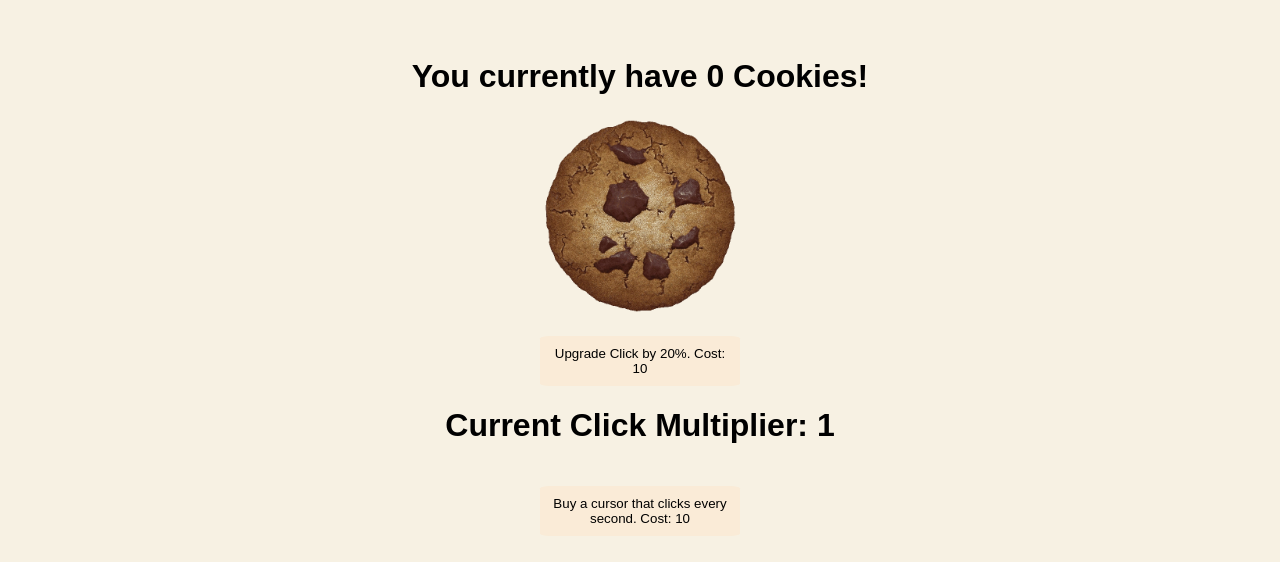
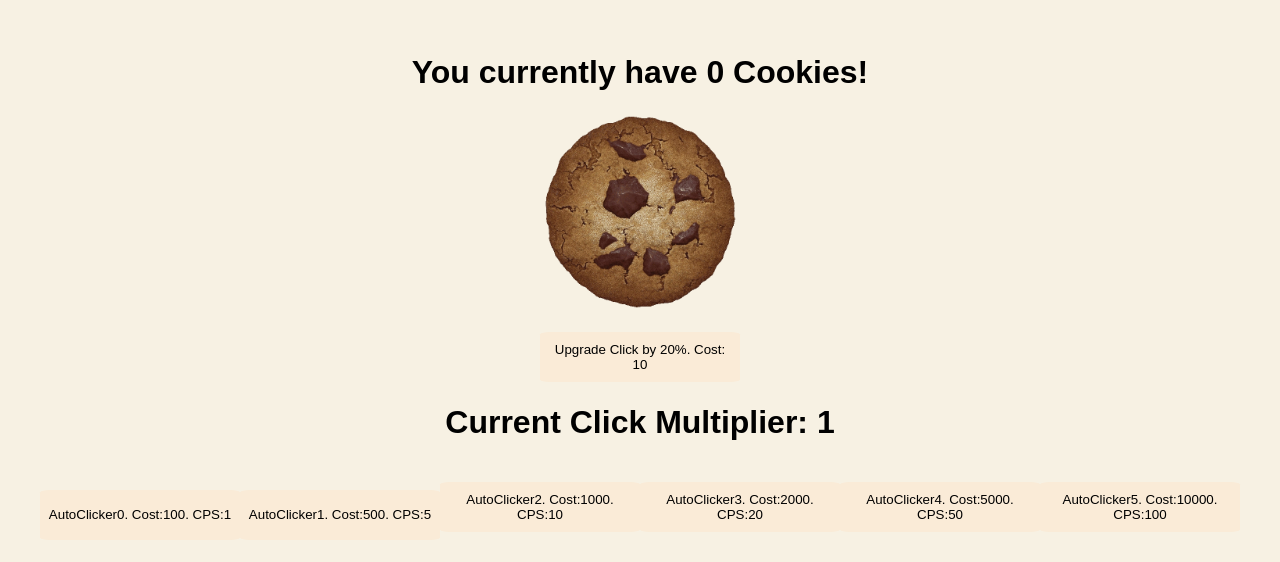
Before and after one commit to DQ4443/ReactCookieClicker, a React (Create React App) app in the folder cookie_clicker/: page / in a window 1280 px wide. Shown: the part 114-676 px from the top of the page. Built offline with nearby package versions, Linux system fonts and the light colour scheme.

Commit message:
finish code for multi tier autoclicker support

```diff
--- a/cookie_clicker/src/App.css
+++ b/cookie_clicker/src/App.css
@@ -51,7 +51,7 @@ button {
   text-shadow: 1px 1px 2px #fff;
 }
 
-.BuyCursor {
+.BuyAC {
   margin-top: 20px;
   background-color: antiquewhite;
   width: 200px;
@@ -60,6 +60,6 @@ button {
   transition: transform 0.1s ease;
 }
 
-.BuyCursor:hover {
+.BuyAC:hover {
   transform: scale(1.1);
 }
--- a/cookie_clicker/src/App.js
+++ b/cookie_clicker/src/App.js
@@ -1,9 +1,9 @@
 import React, { useEffect, useState } from 'react';
-import Cookie from './Cookie';
-import ScoreBoard from './ScoreBoard';
-import UpgradeButton from './UpgradeButton';
-import ClickMultiplier from './ClickMultiplier';
-import BuyCursor from './BuyCursor';
+import Cookie from './Components/Cookie';
+import ScoreBoard from './Components/ScoreBoard';
+import UpgradeButton from './Components/UpgradeButton';
+import ClickMultiplier from './Components/ClickMultiplier';
+import AutoClickerManager from './Components/AutoClickerManager';
 import './App.css';
 
 function App() {
@@ -11,7 +11,18 @@ function App() {
   const [clickMultiplier, setClickMultiplier] = useState(1); // initialize clickMultiplier to 1
   const [clickUpgradeCost, setClickUpgradeCost] = useState(10); // initialize clickUpgradeCost to 100
   const [cursorAmount, setCursorAmount] = useState(0); // initialize cursorAmount to 0
-  const [cursorCost, setCursorCost] = useState(10); // initialize cursorCost to 10
+  // const [cursorCost, setCursorCost] = useState(10); // initialize cursorCost to 10
+
+  const autoClickerShop = [
+    { cost: 100, CPS: 1 },    // index 0
+    { cost: 500, CPS: 5 },    // index 1
+    { cost: 1000, CPS: 10 },  // index 2
+    { cost: 2000, CPS: 20 },  // index 3
+    { cost: 5000, CPS: 50 },  // index 4
+    { cost: 10000, CPS: 100 } // index 5
+  ];
+
+  const [autoClickersOwned, setAutoClickersOwned] = useState(new Array(autoClickerShop.length).fill(0));
 
 
   const handleCookieClick = () => {
@@ -21,27 +32,38 @@ function App() {
 
   const handleUpgradeClick = () => {
     if (score >= clickUpgradeCost) { // if score is less than clickUpgradeCost, return (do nothing
-      setClickMultiplier(prevClickMultiplier => prevClickMultiplier * 1.2); // increase clickMultiplier by 20%
+      setClickMultiplier(prevClickMultiplier => prevClickMultiplier + 10000); // increase clickMultiplier by 20%
       setScore(prevScore => prevScore - clickUpgradeCost); // subtract clickUpgradeCost from score
-      setClickUpgradeCost(prevClickUpgradeCost => prevClickUpgradeCost + 20); // increase clickUpgradeCost by 100%
+      setClickUpgradeCost(prevClickUpgradeCost => prevClickUpgradeCost * 1.2); // increase clickUpgradeCost by 100%
     };
   };
 
-  const buyCursor = () => {
-    if (score >= cursorCost) {
-      setCursorAmount(prevCursorAmount => prevCursorAmount + 1);
-      setScore(prevScore => prevScore - cursorCost);
-      setCursorCost(prevCursorCost => prevCursorCost * 1.2);
+  const buyAutoClicker = (index) => {
+    console.log('I was clicked')
+    const cost = autoClickerShop[index].cost;
+    if (score >= cost) {
+      setScore(prevScore => prevScore - cost);
+      setAutoClickersOwned(prevAutoClickersOwned => {
+        const newAutoClickerOwned = [...prevAutoClickersOwned];
+        newAutoClickerOwned[index]++;
+        console.log(newAutoClickerOwned);
+        return newAutoClickerOwned
+      });
     };
-  };
+  }
 
   useEffect(() => {
     const interval = setInterval(() => {
-      setScore(prevScore => prevScore + cursorAmount);
+      // store the total CPS (cookies per second) in totalCPS
+      const totalCPS = autoClickerShop.reduce((acc, curr, index) => {
+        return acc + (curr.CPS * autoClickersOwned[index]);
+      }, 0); // 0 is the initial value of acc (accumulator), curr is the current element in the array
+
+      setScore(prevScore => prevScore + totalCPS);
     }, 1000);
 
     return () => clearInterval(interval);
-  }, [cursorAmount]);
+  }, [autoClickersOwned]);
 
   return (
     <div className="App">
@@ -49,7 +71,10 @@ function App() {
       <Cookie onClick={handleCookieClick} />
       <UpgradeButton onClick={handleUpgradeClick} cost={clickUpgradeCost} />
       <ClickMultiplier clickMultiplier={clickMultiplier} />
-      <BuyCursor onClick={buyCursor} cost={cursorCost} />
+      <AutoClickerManager
+        autoClickerShop={ autoClickerShop }
+        autoClickersOwned={ autoClickersOwned }
+        buyAutoClicker={ buyAutoClicker }/>
     </div>
   );
 };
--- /dev/null
+++ b/cookie_clicker/src/Components/AutoClickerManager.js
@@ -0,0 +1,16 @@
+import React from "react";
+
+function AutoClickerManager({ autoClickerShop, autoClickersOwned, buyAutoClicker }) {
+    return (
+        <div>
+            {autoClickerShop.map((item, index) => (
+                <button className='BuyAC' key={index} onClick={() => buyAutoClicker(index)}>
+                    AutoClicker{index}. Cost:{item.cost}. CPS:{item.CPS}
+                </button>
+            ))}
+        </div>
+
+    )
+};
+
+export default AutoClickerManager;
```
Also changed, not shown: cookie_clicker/src/Components/BuyCursor.js (renamed from cookie_clicker/src/BuyCursor.js), cookie_clicker/src/Components/ClickMultiplier.js (renamed from cookie_clicker/src/ClickMultiplier.js), cookie_clicker/src/Components/Cookie.js (renamed from cookie_clicker/src/Cookie.js), cookie_clicker/src/Components/ScoreBoard.js (renamed from cookie_clicker/src/ScoreBoard.js), cookie_clicker/src/Components/UpgradeButton.js (renamed from cookie_clicker/src/UpgradeButton.js).
